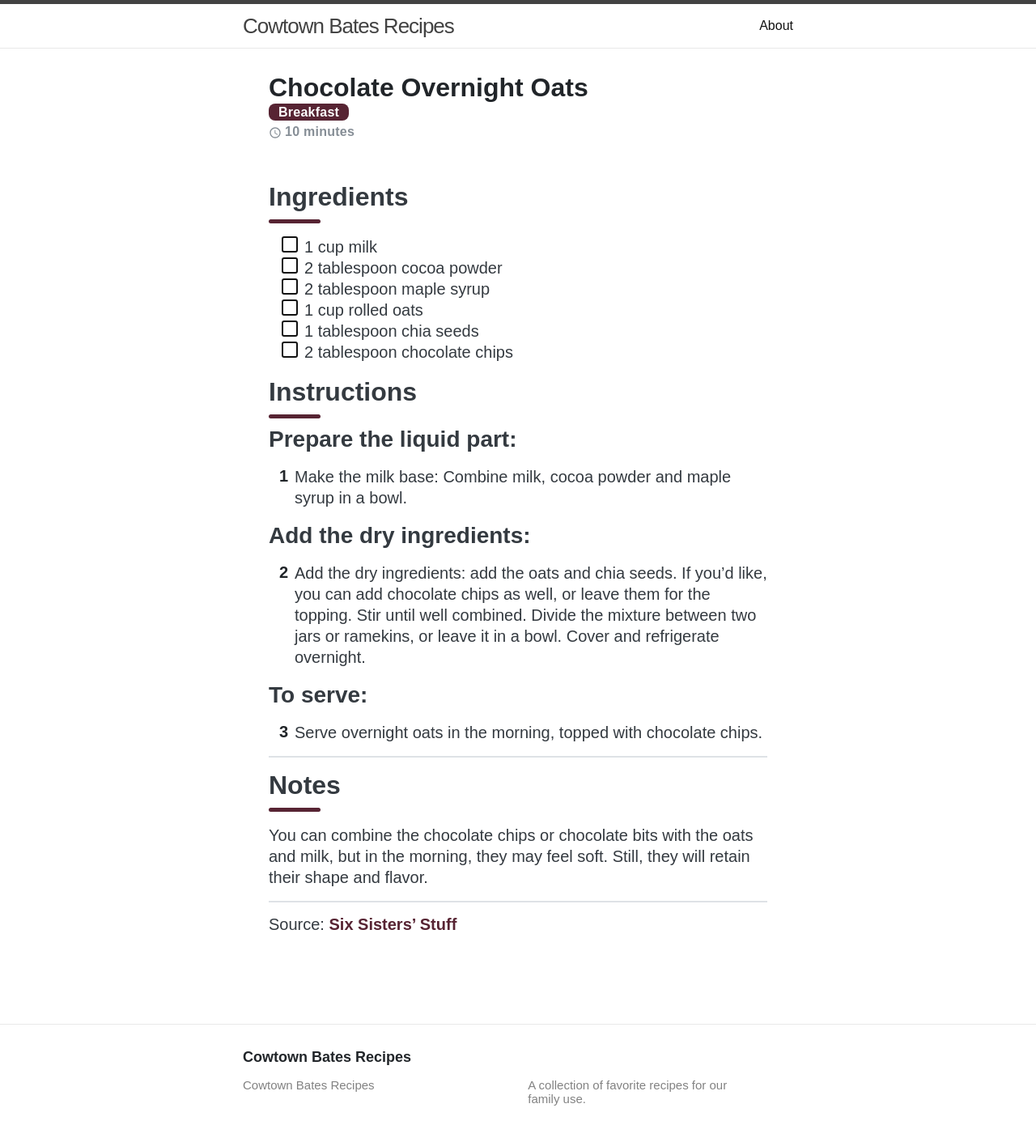
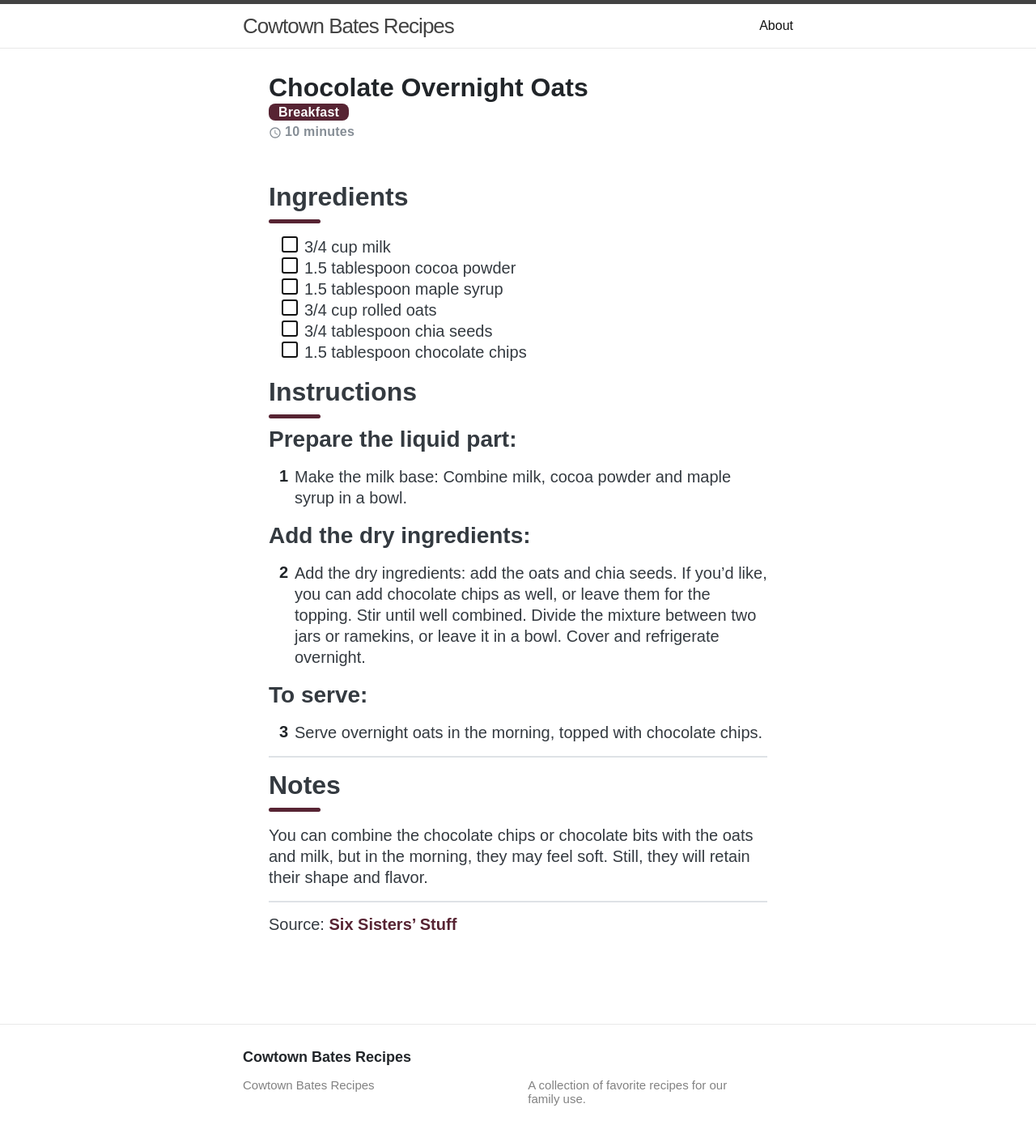
Before and after one commit to sfb1996/cookbook, a Jekyll site: the page built from _recipes/breakfasts/chocolate-overnight-oats.md, in a window 1280 px wide. Shown: the whole page at 81% size. Built offline with Jekyll 4.4.1, drawn with Linux system fonts in a browser that asks for light colours.

Commit message:
updated chocolate oats, added peaches and cream oats, added taquitos, added CBR pasta salad.

```diff
--- a/_recipes/breakfasts/chocolate-overnight-oats.md
+++ b/_recipes/breakfasts/chocolate-overnight-oats.md
@@ -10,12 +10,12 @@ tags: []
 
 
 # Ingredients
-- [ ] 1 cup milk
-- [ ] 2 tablespoon cocoa powder
-- [ ] 2 tablespoon maple syrup
-- [ ] 1 cup rolled oats
-- [ ] 1 tablespoon chia seeds
-- [ ] 2 tablespoon chocolate chips
+- [ ] 3/4 cup milk
+- [ ] 1.5 tablespoon cocoa powder
+- [ ] 1.5 tablespoon maple syrup
+- [ ] 3/4 cup rolled oats
+- [ ] 3/4 tablespoon chia seeds
+- [ ] 1.5 tablespoon chocolate chips
 
 # Instructions
 ## Prepare the liquid part:
```
Also changed, not shown: _recipes/breakfasts/peaches-and-cream-overnight-oats.md (added, +34 -0 lines), _recipes/dinners/baked-creamy-checken-taquitos.md (added, +52 -0 lines), _recipes/dinners/cheesy-bacon-ranch-pasta-salad.md (added, +39 -0 lines).
